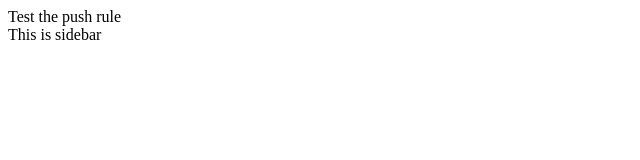
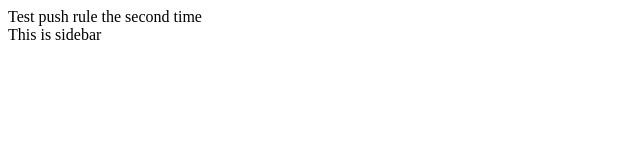
Before and after one commit to TranTri1996/frontend-base, a React (Create React App) app: page / in a window 1280 px wide. Shown: the top 160 px of the page, without its empty margins (0-640 px from the left). Built offline with nearby package versions, Linux system fonts and the light colour scheme.

Commit message:
test push rule the second time

```diff
--- a/src/components/ToolBar/ToolBar.js
+++ b/src/components/ToolBar/ToolBar.js
@@ -6,7 +6,7 @@ const cls = 'toolbar';
 class ToolBar extends PureComponent {
     render() {
         return (
-            <div className={cls}>Test the push rule</div>
+            <div className={cls}>Test push rule the second time</div>
         );
     }
 }
```
